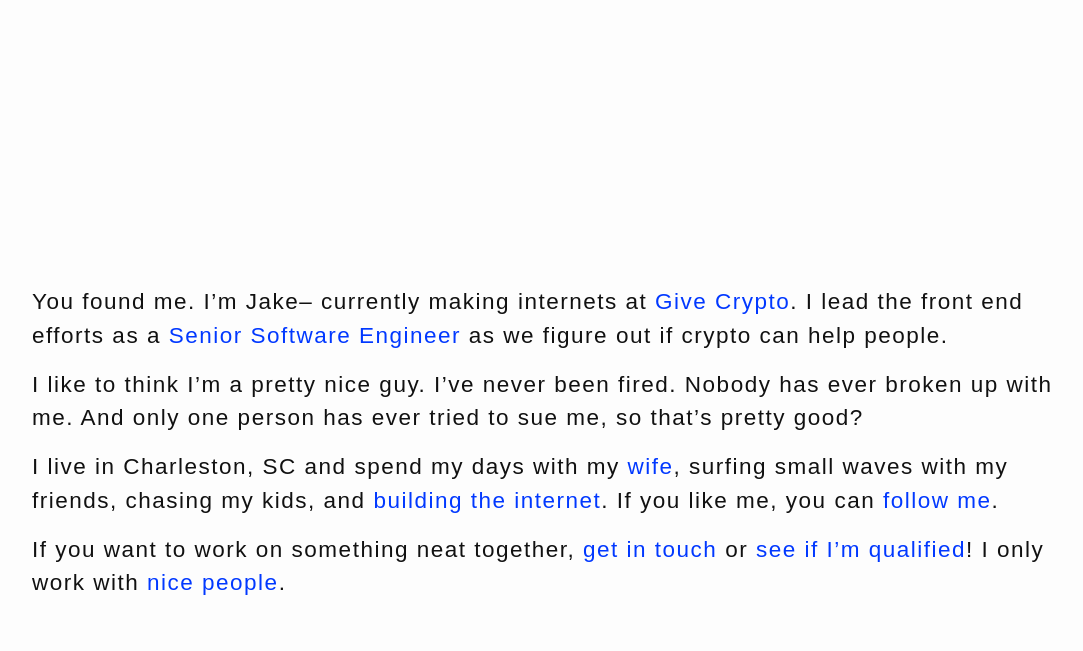
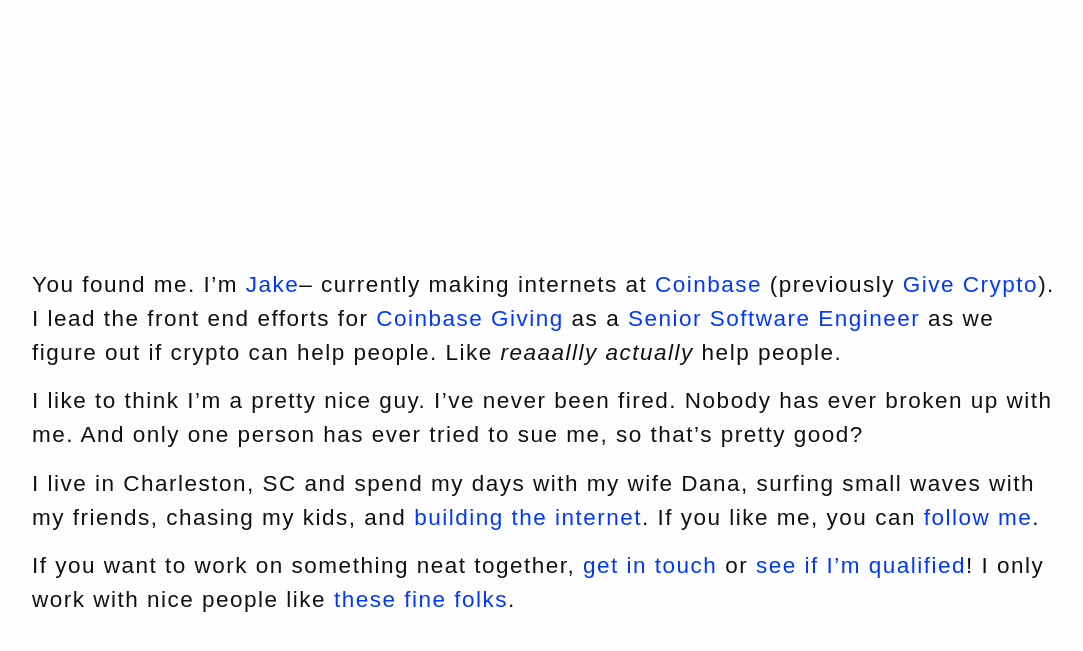
Before and after one commit to jakeleboeuf/jakeleboeuf.github.io, a Jekyll site: the page built from index.md, in a window 1280 px wide. Shown: the top 651 px of the page, without its empty margins (96-1179 px from the left). Built offline with Jekyll 4.4.1, drawn with Linux system fonts in a browser that asks for light colours; some web fonts are replaced.

Commit message:
Update index.md

```diff
--- a/index.md
+++ b/index.md
@@ -7,13 +7,13 @@
 <div class='home bio align-center' markdown='1'>
   <div class='align-center-item' markdown='1'>
 
-You found me. I’m Jake– currently making internets at [Give Crypto](https://givecrypto.org). I lead the front end efforts as  a [Senior Software Engineer](https://softwareengineering.stackexchange.com/questions/25564/when-should-you-call-yourself-a-senior-developer) as we figure out if crypto can help people.
+You found me. I’m [Jake](https://twitter.com/jakeleboeuf)– currently making internets at [Coinbase](https://coinbase.com) (previously [Give Crypto](https://givecrypto.org)). I lead the front end efforts for [Coinbase Giving](https://blog.coinbase.com/lets-get-more-people-into-the-cryptoeconomy-an-update-to-corporate-giving-at-coinbase-335dfb59adcf) as  a [Senior Software Engineer](https://softwareengineering.stackexchange.com/questions/25564/when-should-you-call-yourself-a-senior-developer) as we figure out if crypto can help people. Like _reaaallly actually_ help people.
 
 I like to think I'm a pretty nice guy. I've never been fired. Nobody has ever broken up with me. And only one person has ever tried to sue me, so that's pretty good?
 
-I live in Charleston, SC and spend my days with my [wife](https://www.instagram.com/danaleb), surfing small waves with my friends, chasing my kids, and [building the internet](http://github.com/jakeleboeuf). If you like me, you can [follow me](http://twitter.com/jakeleboeuf).
+I live in Charleston, SC and spend my days with my wife Dana, surfing small waves with my friends, chasing my kids, and [building the internet](http://github.com/jakeleboeuf). If you like me, you can [follow me](http://twitter.com/jakeleboeuf).
 
-If you want to work on something neat together, [get in touch](mailto:dev@jakeleboeuf.com) or [see if I'm qualified](https://www.linkedin.com/in/jake-leboeuf-a9486813/)! I only work with [nice people]({{ "/clients" | prepend: site.url }}).
+If you want to work on something neat together, [get in touch](mailto:dev@jakeleboeuf.com) or [see if I'm qualified](https://www.linkedin.com/in/jake-leboeuf-a9486813/)! I only work with nice people like [these fine folks]({{ "/clients" | prepend: site.url }}).
 
   </div>
 </div>
```
